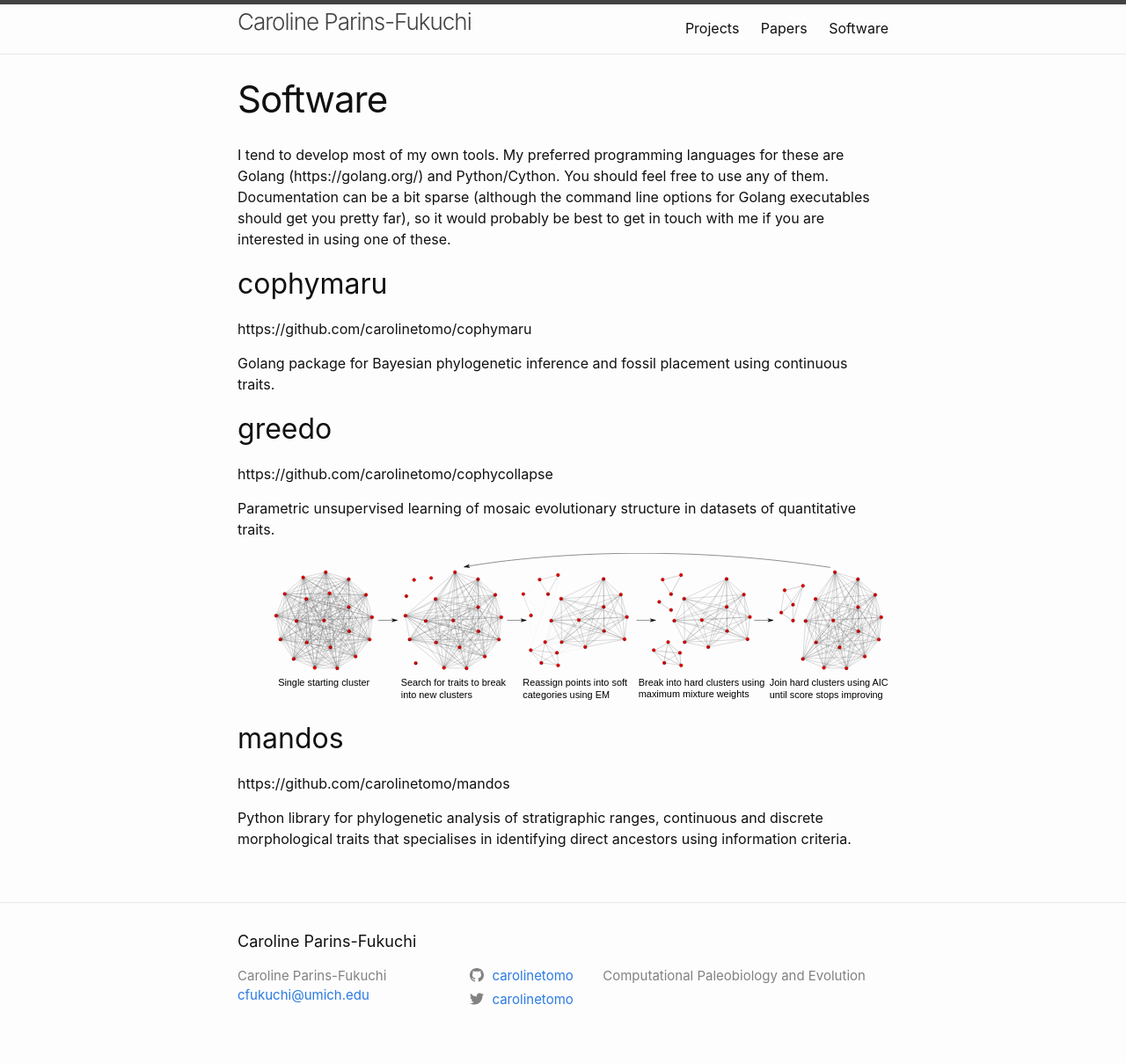
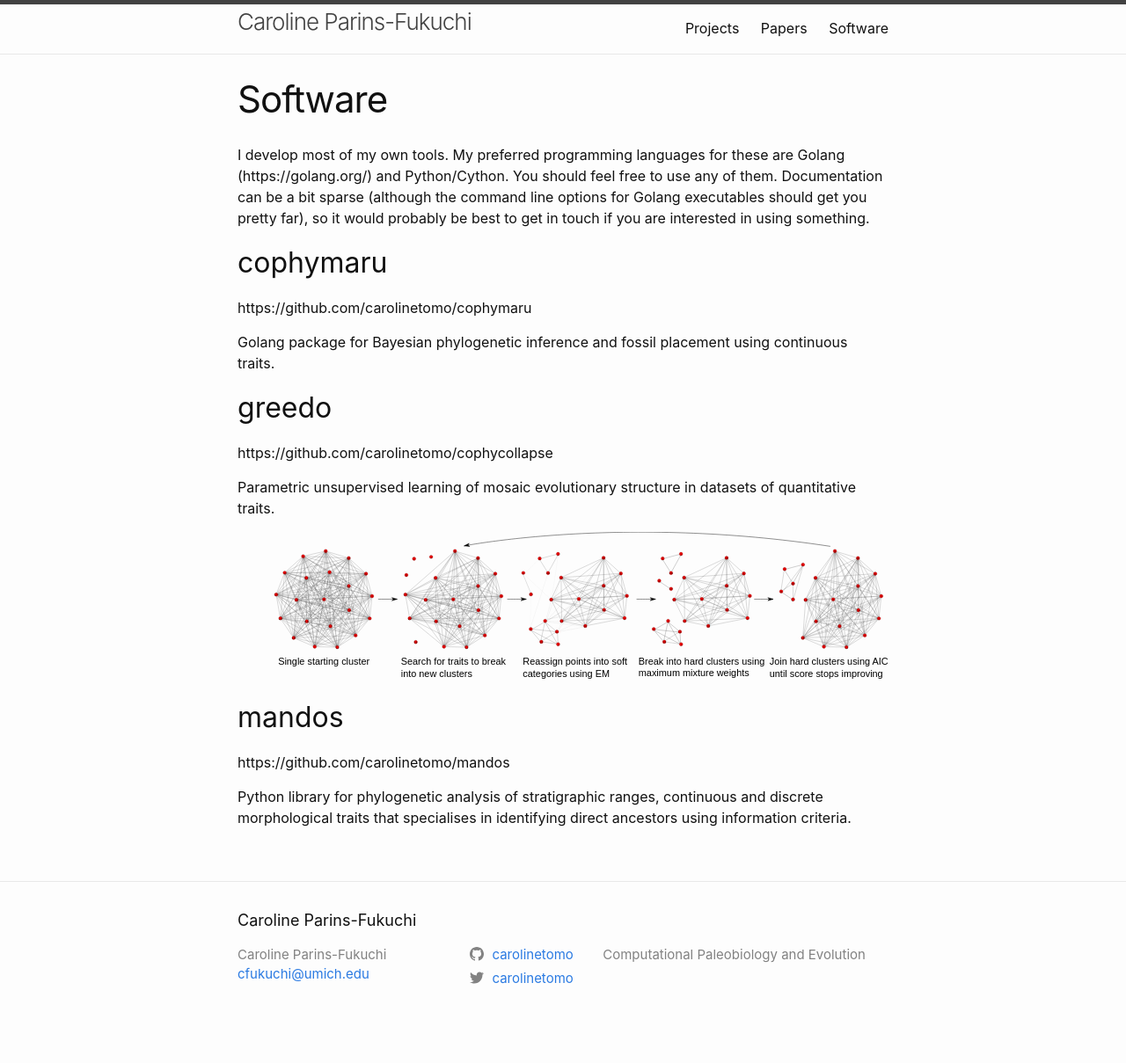
Before and after one commit to tomopfuku/tomopfuku.github.io, a Jekyll site: the page built from software.md, in a window 1280 px wide. Shown: the whole page at 88% size. Built offline with Jekyll 4.4.1, drawn with Linux system fonts in a browser that asks for light colours; after the commit the page ends 1185 px from its top, so only the background shows below that.

Commit message:
minor edits

```diff
--- a/software.md
+++ b/software.md
@@ -5,7 +5,7 @@ permalink: /software/
 ---
 
 
-I tend to develop most of my own tools. My preferred programming languages for these are Golang (https://golang.org/) and Python/Cython. You should feel free to use any of them. Documentation can be a bit sparse (although the command line options for Golang executables should get you pretty far), so it would probably be best to get in touch with me if you are interested in using one of these.
+I develop most of my own tools. My preferred programming languages for these are Golang (https://golang.org/) and Python/Cython. You should feel free to use any of them. Documentation can be a bit sparse (although the command line options for Golang executables should get you pretty far), so it would probably be best to get in touch if you are interested in using something.
 
 ##  cophymaru
 
```
